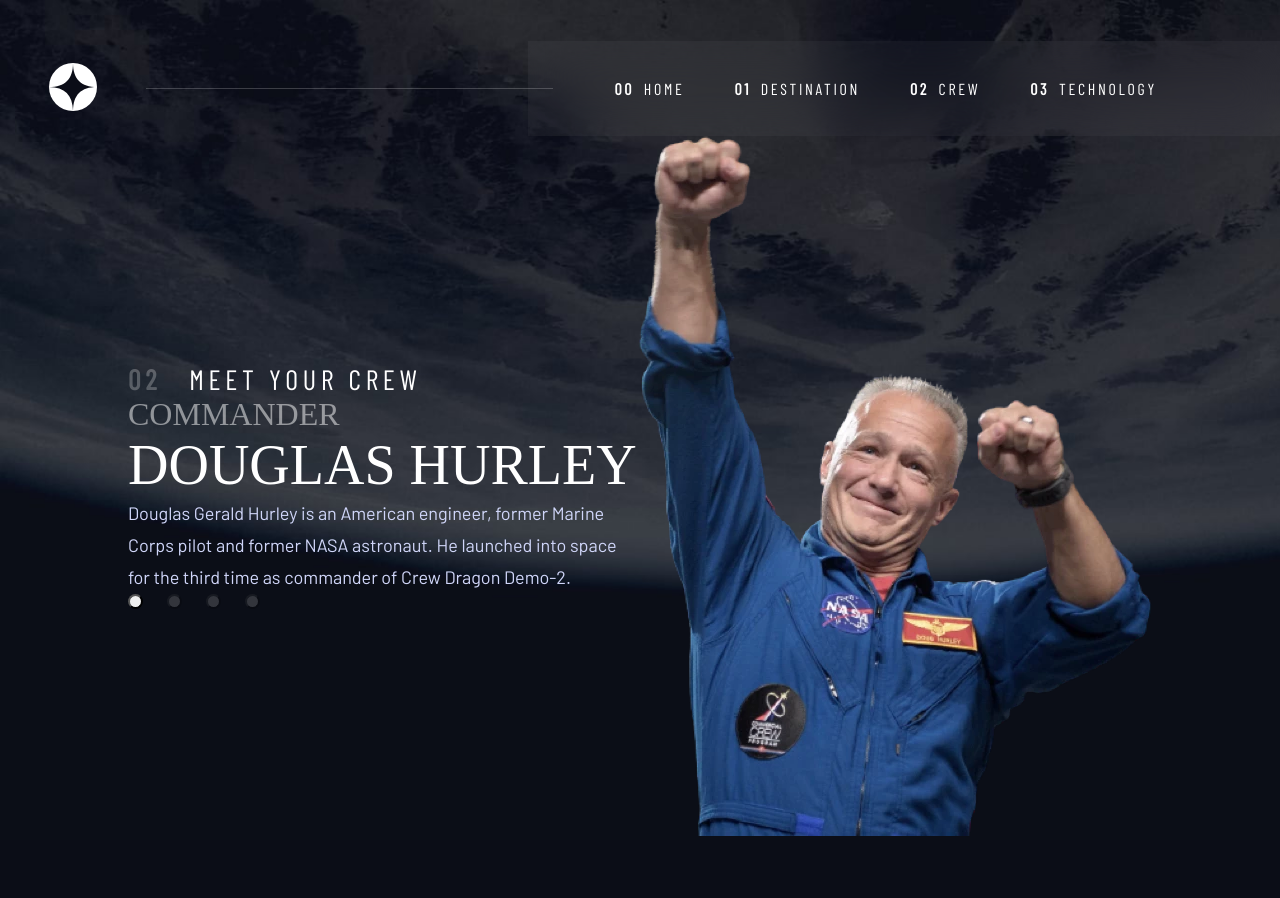
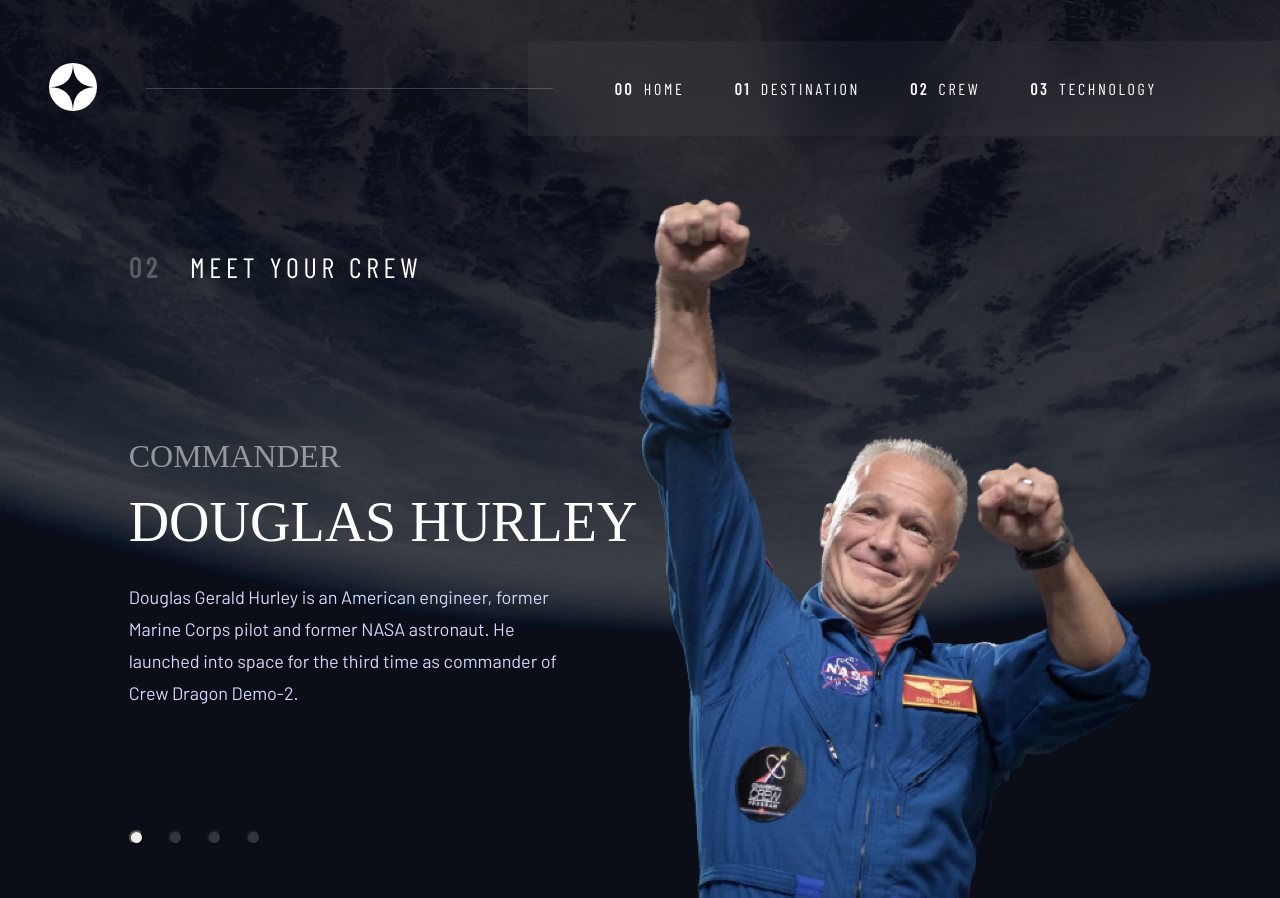
Before and after one commit to THEMIDFIRE/Space-tourism, a React (Vite) app: page /Space-tourism/crew in a window 1280 px wide. Before the commit the page ends 840 px from the top, so only its background shows below. Built offline with nearby package versions, Linux system fonts and the light colour scheme; a web font is replaced by a local one.

Commit message:
Minor changes

```diff
--- a/src/App.css
+++ b/src/App.css
@@ -26,7 +26,8 @@
 body {
   background-color: #0b0d17;
   background-repeat: no-repeat;
-  background-size: cover;
+  background-size: 100% 100%;
+  background-position: top center;
   color: #fff;
 }
 body * ul {
@@ -36,7 +37,7 @@ body * a {
   color: inherit;
   text-decoration: none;
 }
-body #root {
+body.home-bg #root {
   min-height: 100svh;
 }
 
@@ -72,7 +73,7 @@ header .primaryNav ul li a span {
 
 section:not(.home) {
   max-width: 80%;
-  margin: auto;
+  margin-inline: auto;
 }
 section h5,
 section button {
--- a/src/App.scss
+++ b/src/App.scss
@@ -19,7 +19,8 @@
 body {
     background-color: $dark;
     background-repeat: no-repeat;
-    background-size: cover;
+    background-size: 100% 100%;
+    background-position: top center;
     color: $light;
     * {
         ul {
@@ -30,8 +31,10 @@ body {
             text-decoration: none;
         }
     }
-    #root {
-        min-height: 100svh;
+    &.home-bg {
+        #root {
+            min-height: 100svh;
+        }
     }
 }
 
@@ -73,7 +76,7 @@ header {
 section {
     &:not(.home) {
         max-width: 80%;
-        margin: auto;
+        margin-inline: auto;
     }
     h5,
     button {
--- a/src/components/Crew/Crew.css
+++ b/src/components/Crew/Crew.css
@@ -7,6 +7,9 @@
 /*-----------------------*/
 /*   Background images   */
 /*-----------------------*/
+.crew {
+  margin-block: 3.875rem 0;
+}
 .crew .body .content h3,
 .crew .body .content h4 {
   text-transform: uppercase;
@@ -15,9 +18,14 @@
 .crew .body .content .crewRole {
   font-size: 2rem;
   opacity: 0.5;
+  margin-block: 9.625rem 0.9375rem;
 }
 .crew .body .content .crewName {
   font-size: 3.5rem;
+}
+.crew .body .content .description {
+  margin-block: 1.6875rem 7.5rem;
+  max-width: 43.4ch;
 }
 .crew .body .content nav button {
   width: 0.9375rem;
@@ -34,6 +42,9 @@
 .crew .body .content nav button.active {
   opacity: 1;
 }
+.crew .body img {
+  align-self: self-end;
+}
 
 /* ---------------------------- */
 /*=== Desktop Design (1024px) ===*/
--- a/src/components/Crew/Crew.scss
+++ b/src/components/Crew/Crew.scss
@@ -1,6 +1,7 @@
 @import "../../variables";
 
 .crew {
+    margin-block: 3.875rem 0;
     .body {
         .content {
             h3,
@@ -11,9 +12,14 @@
             .crewRole {
                 font-size: $fs-biggest;
                 opacity: 0.5;
+                margin-block: 9.625rem 0.9375rem;
             }
             .crewName {
                 font-size: $fs-large;
+            }
+            .description {
+                margin-block: 1.6875rem 7.5rem;
+                max-width: 43.4ch;
             }
             nav {
                 button {
@@ -33,6 +39,9 @@
                 }
             }
         }
+        img {
+            align-self: self-end;
+        }
     }
 }
 
```
Also changed, not shown: 2 other files (tests, documents, lock files or other folders).
